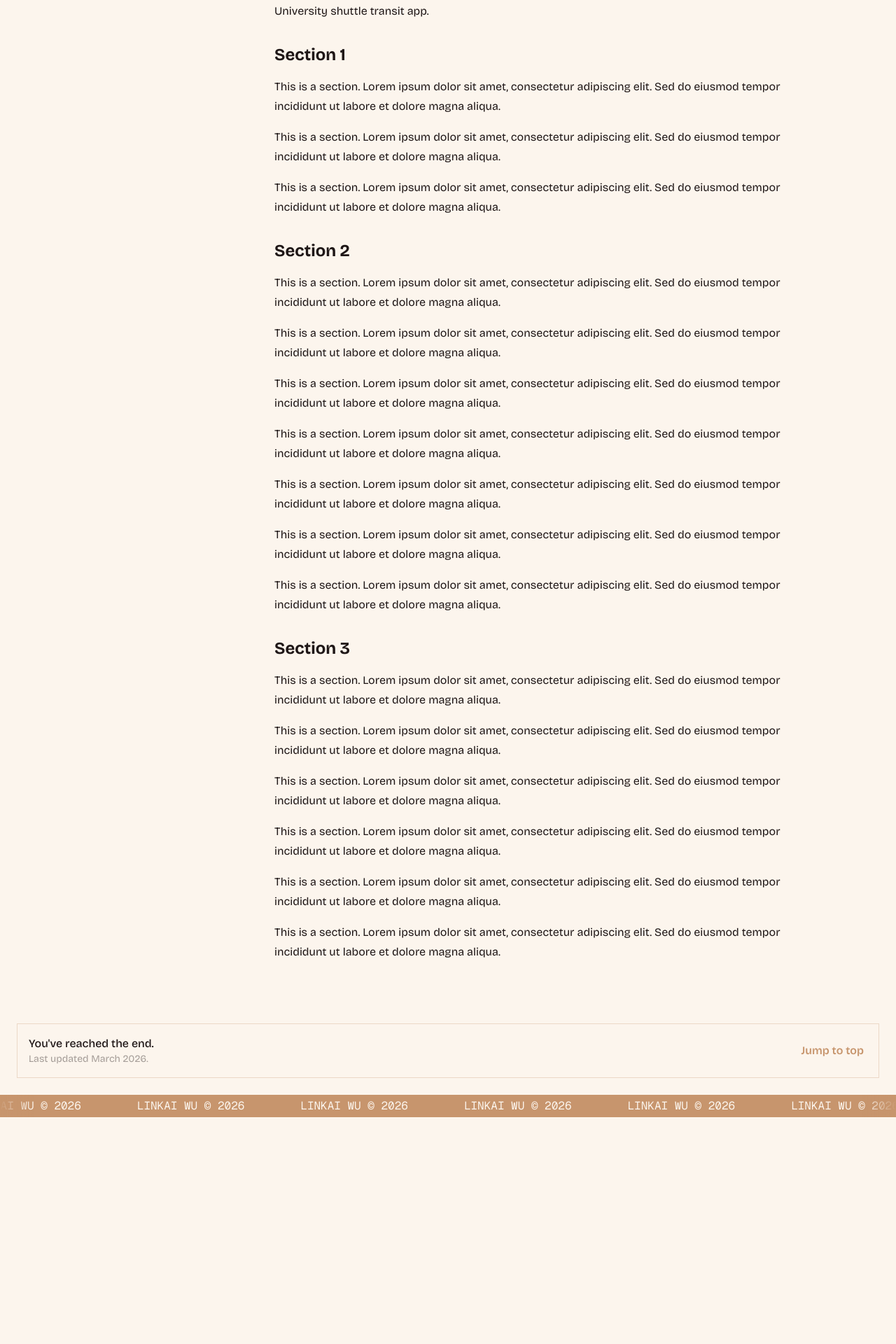
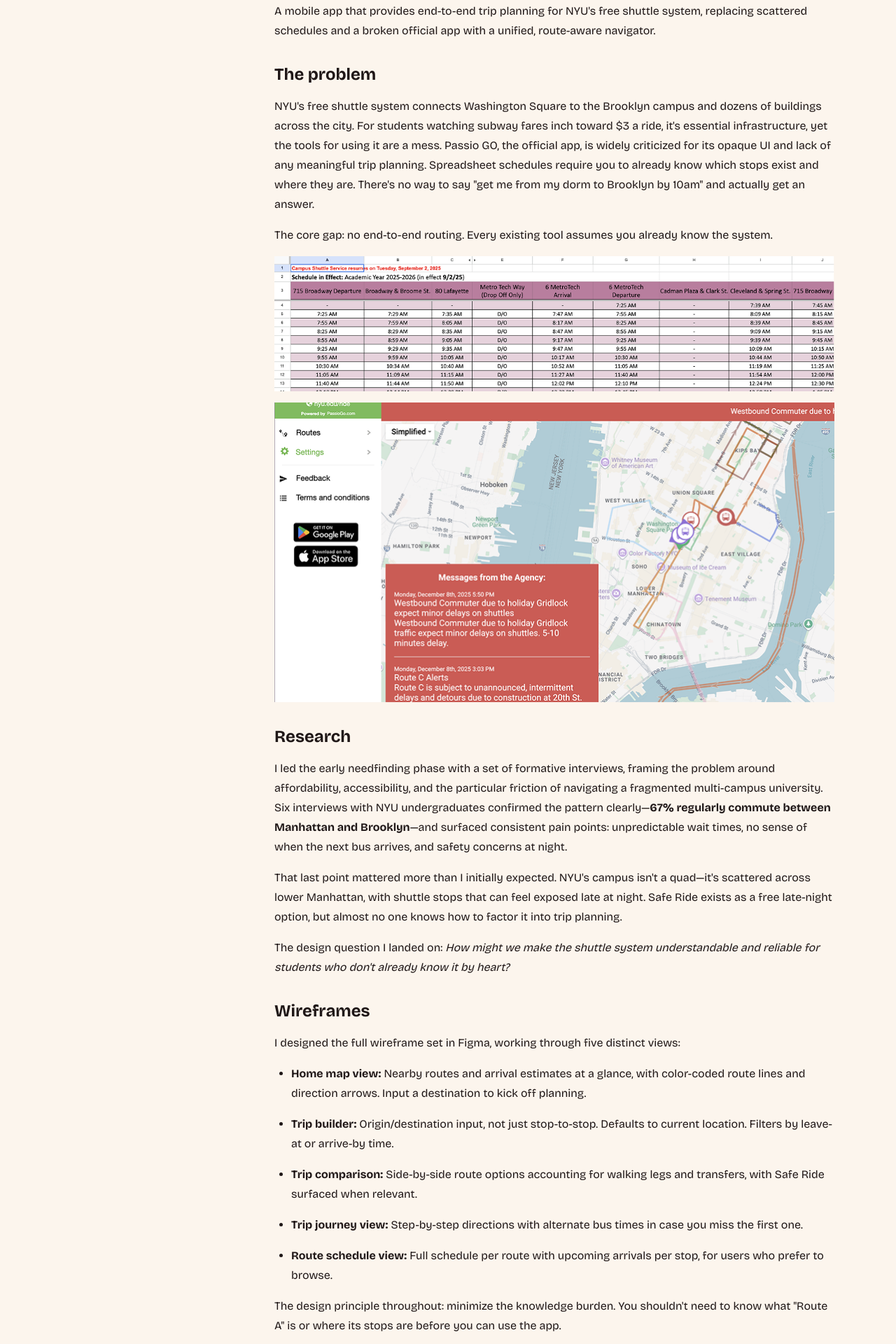
Before and after one commit to linkai101/site, a Next.js app: page /2025-nyu-transit-app in a window 1280 px wide. Shown: the part 800-2720 px from the top of the page at 70% size. Before the commit the page ends 2396 px from the top, so only its background shows below. Built offline with nearby package versions, Linux system fonts and the light colour scheme; grey boxes are pictures that could not be loaded; a web font is replaced by a local one.

Commit message:
feat: update transit app page content

```diff
--- a/app/2025-nyu-transit-app/page.mdx
+++ b/app/2025-nyu-transit-app/page.mdx
@@ -1,4 +1,6 @@
 import { Letterhead } from "@/components/letterhead";
+import PassioGoImage from "./passiogo.png";
+import SpreadsheetImage from "./spreadsheet.png";
 
 <Letterhead
   title="University shuttle transit app"
@@ -13,44 +15,75 @@ import { Letterhead } from "@/components/letterhead";
   ]}
 >
 
-University shuttle transit app.
+A mobile app that provides end-to-end trip planning for NYU's free shuttle system, replacing scattered schedules and a broken official app with a unified, route-aware navigator.
 
-## Section 1
+## The problem
 
-This is a section. Lorem ipsum dolor sit amet, consectetur adipiscing elit. Sed do eiusmod tempor incididunt ut labore et dolore magna aliqua.
+NYU's free shuttle system connects Washington Square to the Brooklyn campus and dozens of buildings across the city. For students watching subway fares inch toward $3 a ride, it's essential infrastructure, yet the tools for using it are a mess. Passio GO, the official app, is widely criticized for its opaque UI and lack of any meaningful trip planning. Spreadsheet schedules require you to already know which stops exist and where they are. There's no way to say "get me from my dorm to Brooklyn by 10am" and actually get an answer.
 
-This is a section. Lorem ipsum dolor sit amet, consectetur adipiscing elit. Sed do eiusmod tempor incididunt ut labore et dolore magna aliqua.
+The core gap: no end-to-end routing. Every existing tool assumes you already know the system.
 
-This is a section. Lorem ipsum dolor sit amet, consectetur adipiscing elit. Sed do eiusmod tempor incididunt ut labore et dolore magna aliqua.
+<img src={SpreadsheetImage.src} alt="Spreadsheet schedules" className="w-full my-4" />
+<img src={PassioGoImage.src} alt="Passio GO" className="w-full my-4" />
 
-## Section 2
+## Research
 
-This is a section. Lorem ipsum dolor sit amet, consectetur adipiscing elit. Sed do eiusmod tempor incididunt ut labore et dolore magna aliqua.
+I led the early needfinding phase with a set of formative interviews, framing the problem around affordability, accessibility, and the particular friction of navigating a fragmented multi-campus university. Six interviews with NYU undergraduates confirmed the pattern clearly—**67% regularly commute between Manhattan and Brooklyn**—and surfaced consistent pain points: unpredictable wait times, no sense of when the next bus arrives, and safety concerns at night.
 
-This is a section. Lorem ipsum dolor sit amet, consectetur adipiscing elit. Sed do eiusmod tempor incididunt ut labore et dolore magna aliqua.
+That last point mattered more than I initially expected. NYU's campus isn't a quad—it's scattered across lower Manhattan, with shuttle stops that can feel exposed late at night. Safe Ride exists as a free late-night option, but almost no one knows how to factor it into trip planning.
 
-This is a section. Lorem ipsum dolor sit amet, consectetur adipiscing elit. Sed do eiusmod tempor incididunt ut labore et dolore magna aliqua.
+The design question I landed on: *How might we make the shuttle system understandable and reliable for students who don't already know it by heart?*
 
-This is a section. Lorem ipsum dolor sit amet, consectetur adipiscing elit. Sed do eiusmod tempor incididunt ut labore et dolore magna aliqua.
+## Wireframes
 
-This is a section. Lorem ipsum dolor sit amet, consectetur adipiscing elit. Sed do eiusmod tempor incididunt ut labore et dolore magna aliqua.
+I designed the full wireframe set in Figma, working through five distinct views:
 
-This is a section. Lorem ipsum dolor sit amet, consectetur adipiscing elit. Sed do eiusmod tempor incididunt ut labore et dolore magna aliqua.
+- **Home map view:** Nearby routes and arrival estimates at a glance, with color-coded route lines and direction arrows. Input a destination to kick off planning.
 
-This is a section. Lorem ipsum dolor sit amet, consectetur adipiscing elit. Sed do eiusmod tempor incididunt ut labore et dolore magna aliqua.
+- **Trip builder:** Origin/destination input, not just stop-to-stop. Defaults to current location. Filters by leave-at or arrive-by time.
 
-## Section 3
+- **Trip comparison:** Side-by-side route options accounting for walking legs and transfers, with Safe Ride surfaced when relevant.
 
-This is a section. Lorem ipsum dolor sit amet, consectetur adipiscing elit. Sed do eiusmod tempor incididunt ut labore et dolore magna aliqua.
+- **Trip journey view:** Step-by-step directions with alternate bus times in case you miss the first one.
 
-This is a section. Lorem ipsum dolor sit amet, consectetur adipiscing elit. Sed do eiusmod tempor incididunt ut labore et dolore magna aliqua.
+- **Route schedule view:** Full schedule per route with upcoming arrivals per stop, for users who prefer to browse.
 
-This is a section. Lorem ipsum dolor sit amet, consectetur adipiscing elit. Sed do eiusmod tempor incididunt ut labore et dolore magna aliqua.
+The design principle throughout: minimize the knowledge burden. You shouldn't need to know what "Route A" is or where its stops are before you can use the app.
 
-This is a section. Lorem ipsum dolor sit amet, consectetur adipiscing elit. Sed do eiusmod tempor incididunt ut labore et dolore magna aliqua.
+<iframe
+  styles={{ border: "1px solid rgba(0, 0, 0, 0.1);" }}
+  width="100%"
+  height="600px"
+  src="https://embed.figma.com/proto/NsYfEQULGOs0oJKoqeoosA/NYU-Transit-app?page-id=0%3A1&node-id=1-2&p=f&viewport=419%2C325%2C0.32&scaling=scale-down&content-scaling=fixed&starting-point-node-id=1%3A2&embed-host=share"
+  allowFullScreen={true}
+/>
 
-This is a section. Lorem ipsum dolor sit amet, consectetur adipiscing elit. Sed do eiusmod tempor incididunt ut labore et dolore magna aliqua.
+## Backend implementation
 
-This is a section. Lorem ipsum dolor sit amet, consectetur adipiscing elit. Sed do eiusmod tempor incididunt ut labore et dolore magna aliqua.
+My technical work centered on the backend stack, which ended up being the harder engineering problem.
+
+**Database:** PostgreSQL with spatial extensions, storing routes, stops with coordinates, trip segments, and schedule variations. The schedule complexity was significant. For example, Route A runs on different schedules Monday-Thursday, Friday, and weekends, with certain stops only serviced at specific times. Getting the schema right took deliberate upfront design; a naive structure would have collapsed under that variability.
+
+**API:** A REST API in Express.js running the routing algorithm. The `/plan` endpoint accepts an origin and destination and returns multi-modal itineraries combining walking legs (via OSRM for actual street routing) and bus segments, filtered by real schedule data. Supporting endpoints handled stops, routes, trips, and nearby arrivals.
+
+**AI layer:** Integrated Google's AI API to expose a natural-language interface (`/ai`), a chatbot that can answer trip questions and call into the routing API functions. This aspect was designed with forward compatibility in mind, laying the groundwork for Siri integration or voice queries without rearchitecting the backend.
+
+## Testing & results
+
+We ran a pilot test with 5 NYU students who are regular shuttle users, a mix of undergrad and grad students, in individual sessions using the prototype. Tasks covered route planning, schedule lookup, and live bus location.
+
+- **SUS score: 82.5 / 100** (Grade B+: "Good")
+
+- **10/10 users** successfully completed the route planning task (avg. 2.3 minutes)
+
+- **9/10 users** felt comfortable with the app after a brief walkthrough
+
+Common feedback: the interface was clean and the schedule clarity was a direct improvement over anything currently available. Pain points centered on onboarding: a few button labels needed more context on first use.
+
+## Reflection
+
+The most valuable constraint was time. Knowing we couldn't build everything forced early decisions about what the core had to be: end-to-end routing, correct and schedule-accurate, with a foundation solid enough to extend. We future-proofed the database schema and API design so that realtime bus data, transfer support, and expanded testing could follow without a rewrite.
+
+What I'd prioritize next: swap static schedule data for live Passio GO tracking to generate predicted ETAs, and expand route coverage to handle transfers.
 
 </Letterhead>
```
Also changed, not shown: app/2025-nyu-transit-app/passiogo.png (added), app/2025-nyu-transit-app/spreadsheet.png (added).
